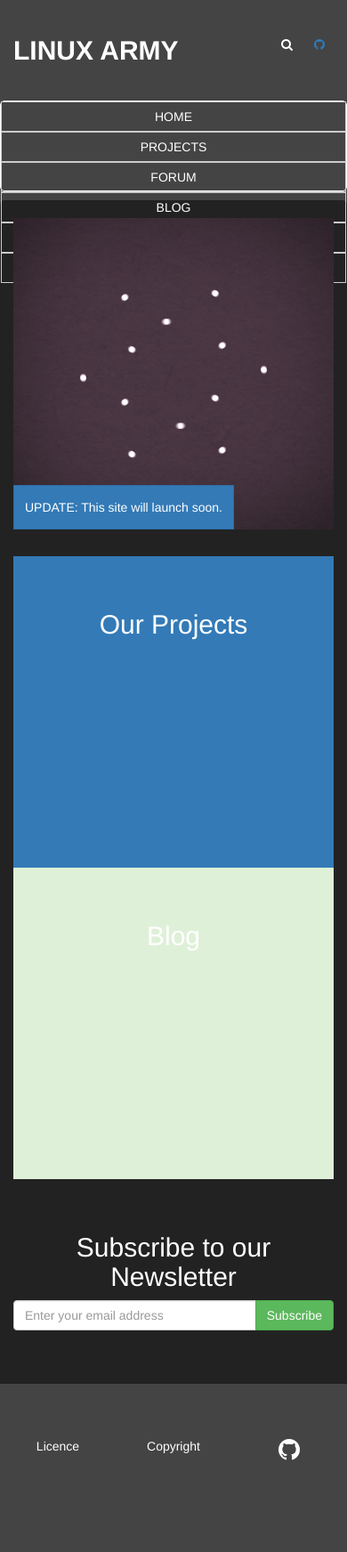
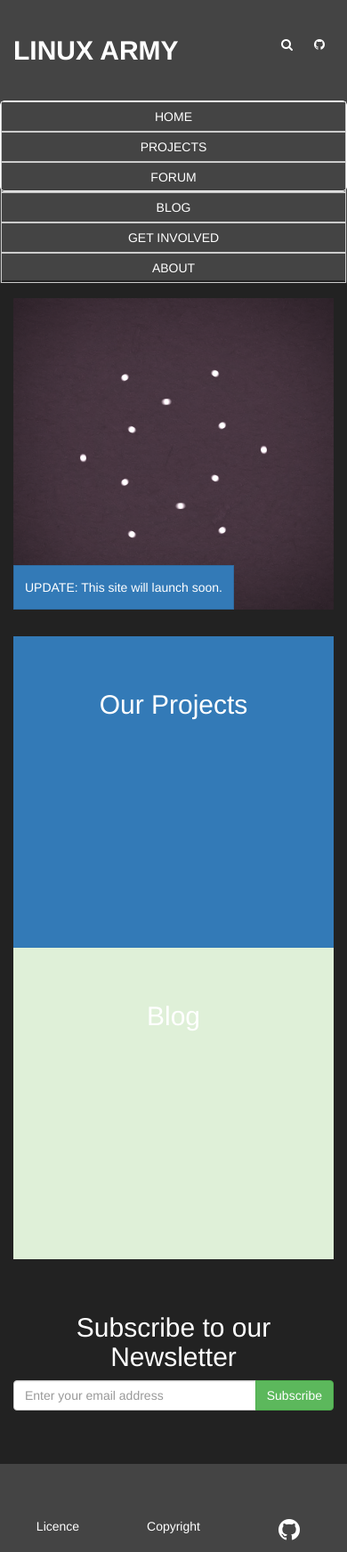
Before and after one commit to linuxarmy/linuxarmy, a Jekyll site: the page built from index.html, in a window 390 px wide. Shown: the whole page at 89% size. Built offline with Jekyll 4.4.1, drawn with Linux system fonts in a browser that asks for light colours; before the commit the page ends 1654 px from its top, so only the background shows below that.

Commit message:
modified stylesheet

```diff
--- a/css/style.css
+++ b/css/style.css
@@ -33,6 +33,12 @@ max-width: 1080px;
 margin: 0 auto;
 height:100px;
 padding: 0 15px;
+}
+.header-wrap a{
+color: #fff;
+}
+.header-wrap a:hover{
+color:#a8a8a8;
 }
 .header-wrap h2{
 font-weight: 800;
@@ -91,7 +97,7 @@ text-transform: uppercase;
 }
 @media only screen and (max-width: 991px){
 nav{
-margin-bottom: 100px;
+margin-bottom: 100px !important;
 }
 }
 /* end nav styling */
```
